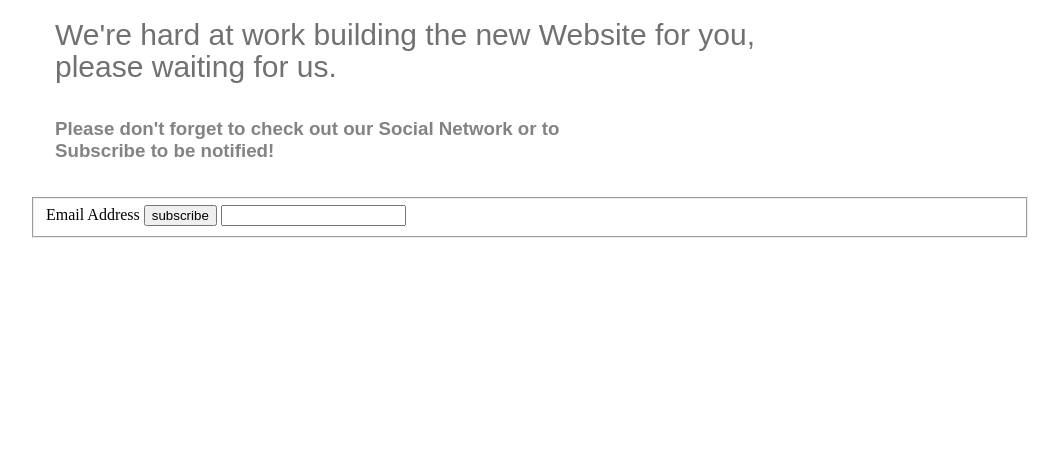
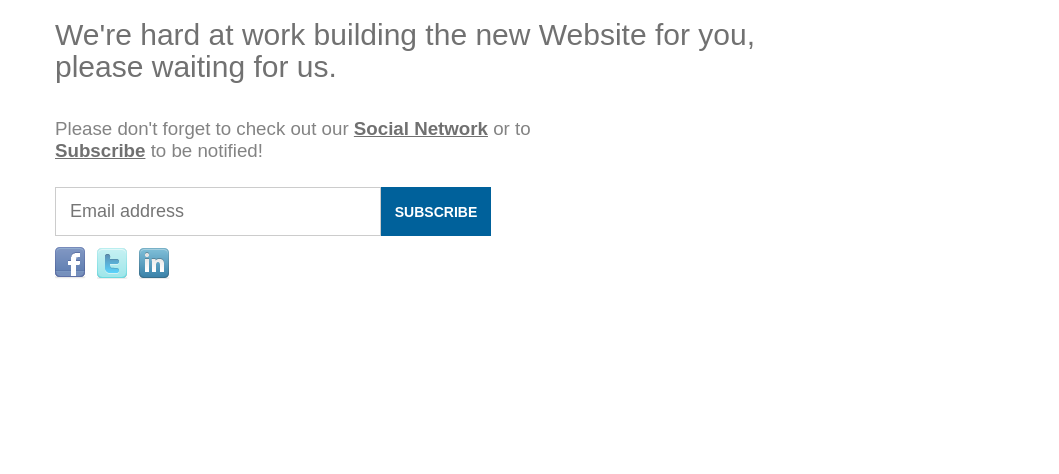
Before and after one commit to anlosty/Londonum, a plain HTML site: page index.html in a window 1280 px wide. Shown: the part 326-800 px from the top of the page, without its empty margins (110-1169 px from the left). Drawn offline with Linux system fonts and the light colour scheme.

Commit message:
improved form style

```diff
--- a/index.html
+++ b/index.html
@@ -12,15 +12,14 @@
     <div id="content">
         <h1>Coming Soon</h1>
         <h2>We're hard at work building the new Website for you, please waiting for us.</h2>
-        <h3>Please don't forget to check out our Social Network or to Subscribe to be notified!<h3>
-    </div>
+        <h3>Please don't forget to check out our <a href="#">Social Network</a> or to <a href="#">Subscribe</a> to be notified!</h3>
 
-    <form action=>
+
+    <form>
         <fieldset>
             <div class="mc-field-group">
-                <label for="mce-EMAIL">Email Address</label>
-                <input type="submit" value="subscribe" id="mc-embedded-subscribe" class="btn">
-                <input type="text" value="" name="EMAIL" class="required email text" id="mce-EMAIL">
+                <input type="text" value="" name="EMAIL" class="required email text" id="mce-EMAIL" placeholder="Email address" required>
+                <input type="submit" value="SUBSCRIBE" id="mc-embedded-subscribe" class="btn">
             </div>
 
             <div id="mce responses">
@@ -32,14 +31,11 @@
 
 
 
-      <p id="social">
-        <a href="http://www.facebook.com/pages/ThemeVan/135824223228632" class="facebook" target="_blank" title="Facebook"></a>
-        <a href="http://twitter.com/themevan" class="twitter" target="_blank" title="Twitter"></a>
-        <a href="http://flickr.com/" class="flickr" target="_blank" title="Flickr"></a>
-        <a href="http://dribbble.com/" class="dribbble" target="_blank" title="Dribbble"></a>
-        <a href="http://linkedin.com/" class="linkedIn" target="_blank" title="LinkedIn"></a>
-        <a href="http://tumblr.com/" class="tumblr" target="_blank" title="Tumblr"></a>
-      </p>
+      <div id="social">
+        <a href="#" class="facebook" target="_blank" title="Facebook"></a>
+        <a href="#" class="twitter" target="_blank" title="Twitter"></a>
+        <a href="#" class="linkedIn" target="_blank" title="LinkedIn"></a>
+      </div>
     </div>
 
 
--- a/style.css
+++ b/style.css
@@ -13,10 +13,14 @@ body {
 	font-family: Arial, Helvetica, sans-serif;
 	color: #717171;
 }
+#content a {
+	font-weight: bold;
+	color: #707070;
+}
 
 #content h1 {
 	font: normal 60px "Arial Black", Arial, Gadget, sans-serif;
-	color: #3EB9BD;
+	color: #00619B;
 	line-height: 55px;
 	letter-spacing: -2px;
 }
@@ -31,14 +35,22 @@ body {
 }
 
 #content h3 {
+	font-weight: normal;
 	width: 540px;
 	margin-top: 35px;
 	color: #838383;
 }
 
+#content form {
+	height: 50px;
+/*	padding-left: 100px; */
+	margin-top: 25px;
+}
+
 #content fieldset {
+	padding: 0;
+	margin: 0;
 	border: 0;
-	padding: 0px;
 }
 
 #content fieldset label {
@@ -48,6 +60,55 @@ body {
 }
 
 #content fieldset input.text {
-	padding: 5px;
-	border: 1px solid #000;
+	width: 320px;
+	height: 45px;
+	font-size: 18px;
+	text-indent: 12px;
+	float: left;
+	background: #FFF;
+	border: 1px solid #CCC;
 }
+
+#content fieldset input.btn {
+	width: 110px;
+	height: 49px;
+	float: left;
+	background: #00619B;
+	border: none;
+	color: #FFF;
+	font: bold 14px Arial, Helvetica, sans-serif;
+	cursor: pointer;
+}
+
+#social {
+	opacity: .8;
+}
+
+#social .facebook {
+	width: 32px;
+	height: 32px;
+	display: block;
+	float: left;
+	margin: 10px 10px 0 0;
+	background: url(img/social.png) no-repeat;
+}
+
+#social .twitter {
+	width: 32px;
+	height: 32px;
+	display: block;
+	float: left;
+	margin: 10px 10px 0 0;
+	background: url(img/social.png) no-repeat;
+	background-position: -43px;
+}
+
+#social .linkedIn {
+	width: 32px;
+	height: 32px;
+	display: block;
+	float: left;
+	margin: 10px 10px 0 0;
+	background: url(img/social.png) no-repeat;
+	background-position: -167px;
+}
```
Also changed, not shown: img/social.png (added).
